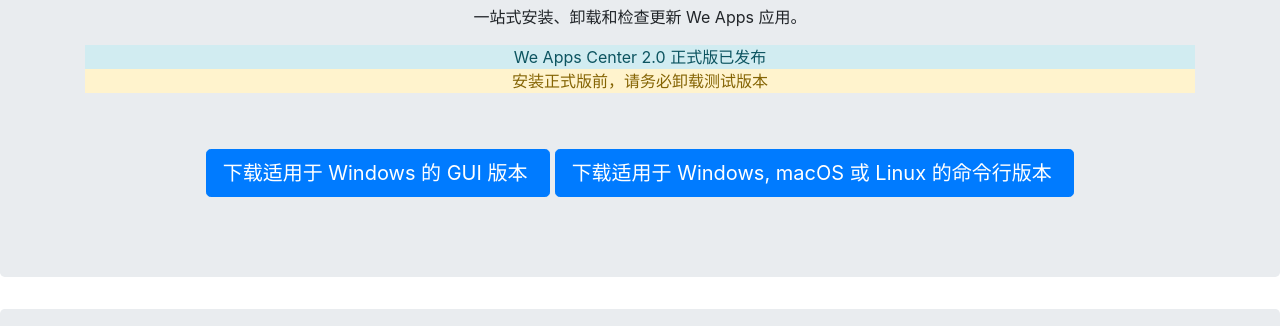
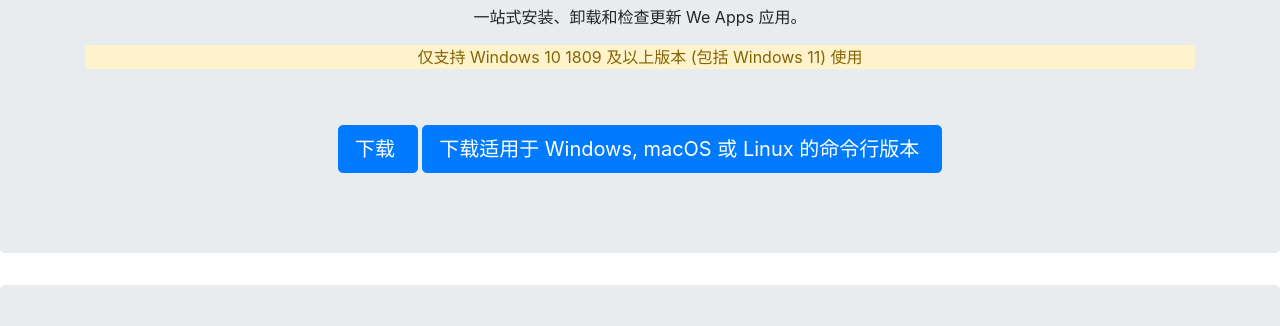
Before and after one commit to zhchmmx/weapps, a plain HTML site: page down.html in a window 1280 px wide. Shown: the part 172-498 px from the top of the page. Drawn offline with Linux system fonts and the light colour scheme.

```diff
--- a/down.html
+++ b/down.html
@@ -57,9 +57,9 @@
                 <div class="row">
                     <div class="col-12">
                         <h1 class="text-center">We Apps Center</h1>
-                        <p class="text-center">一站式安装、卸载和检查更新 We Apps 应用。<br /><div class="text-center alert-info" role="alert">We Apps Center 2.0 正式版已发布</div><div class="text-center alert-warning">安装正式版前，请务必卸载测试版本</div></p>
+                        <p class="text-center">一站式安装、卸载和检查更新 We Apps 应用。<br /><div class="text-center alert-warning">仅支持 Windows 10 1809 及以上版本 (包括 Windows 11) 使用</div></p>
                         <p>&nbsp;</p>
-                        <p class="text-center"><a class="btn btn-primary btn-lg" href="https://www.123pan.com/s/3ZKDVv-5jE6d" role="button">下载适用于 Windows 的 GUI 版本&nbsp;</a> <a class="btn btn-primary btn-lg" href="https://www.123pan.com/s/3ZKDVv-sro6d.html" role="button">下载适用于 Windows, macOS 或 Linux 的命令行版本&nbsp;</a> </p>
+                        <p class="text-center"><a class="btn btn-primary btn-lg" href="https://gitee.com/zhchmmx/we-apps-center-online-setup/releases/download/v1.0.0.0/WeAppsCenterOnlineSetup.exe" role="button">下载&nbsp;</a> <a class="btn btn-primary btn-lg" href="https://www.123pan.com/s/3ZKDVv-sro6d.html" role="button">下载适用于 Windows, macOS 或 Linux 的命令行版本&nbsp;</a> </p>
                     </div>
                 </div>
             </div>
```
